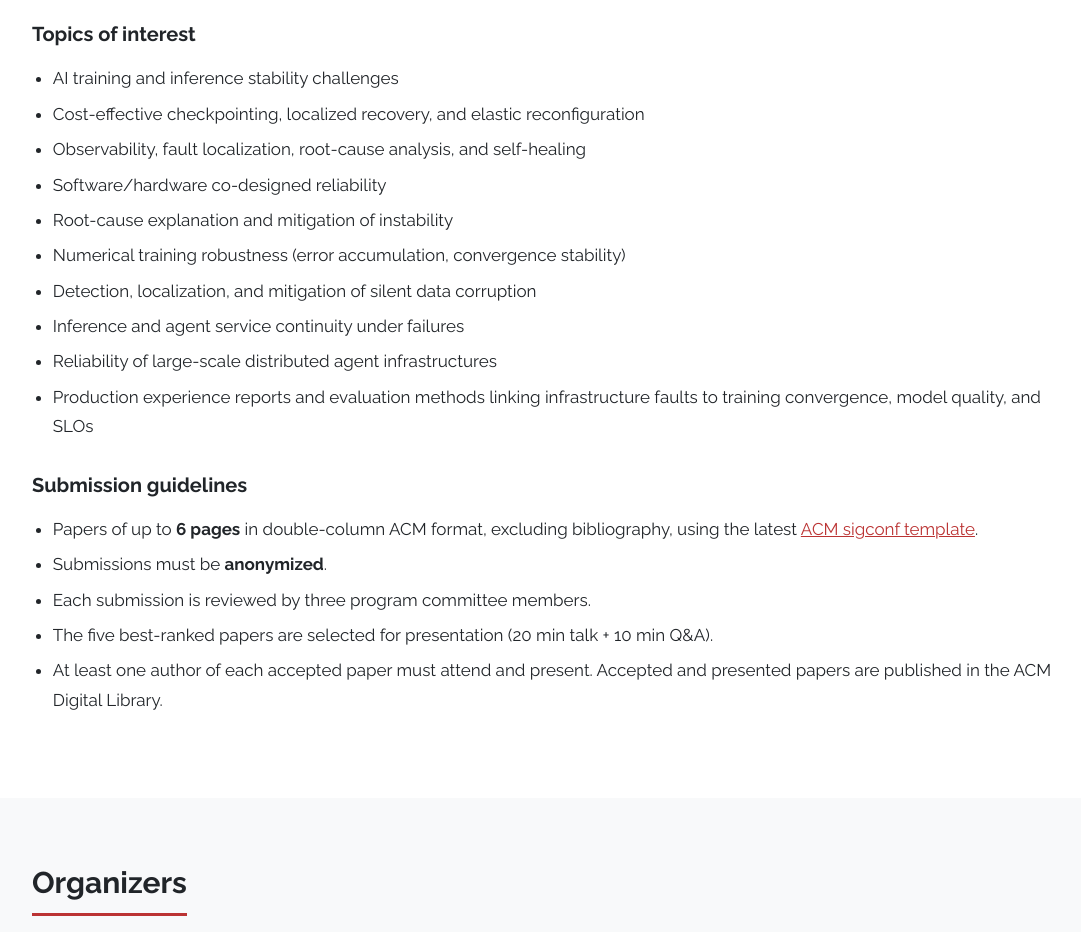
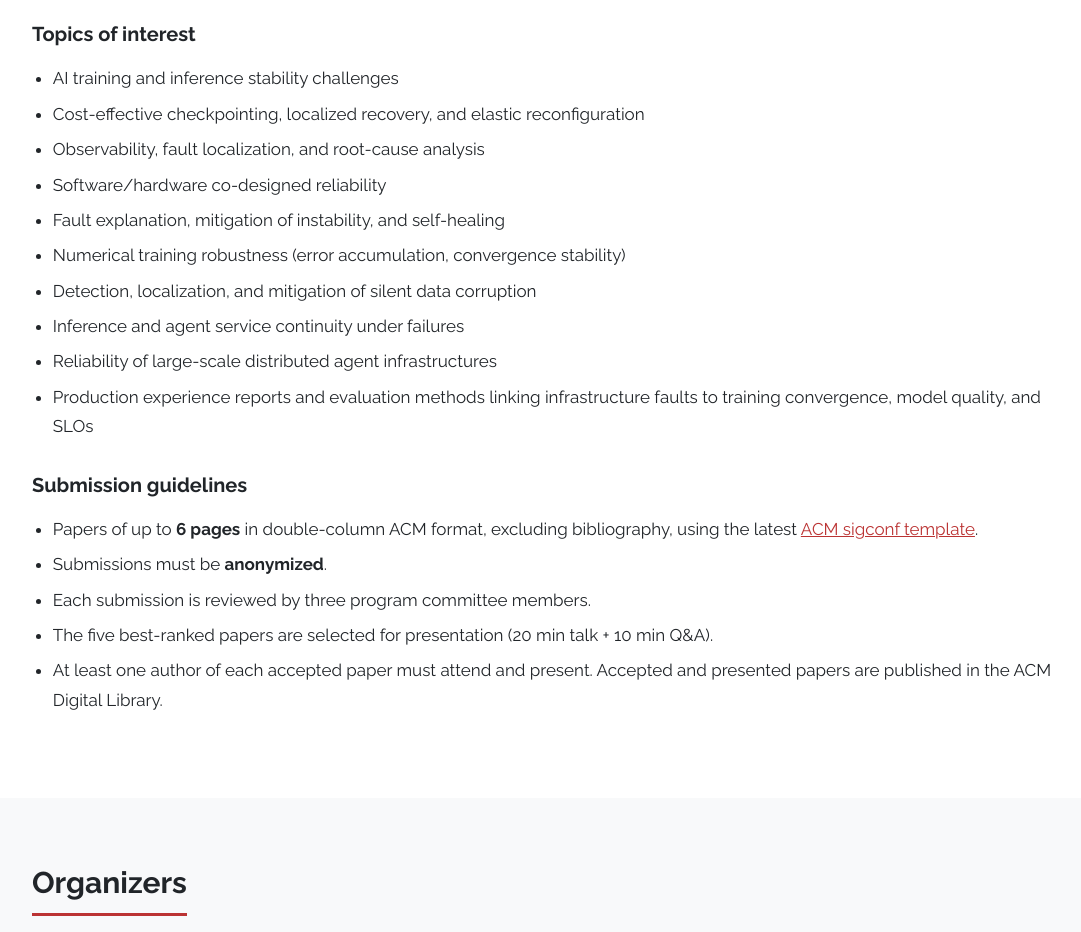
Before and after one commit to dos-group/stride2027, a plain HTML site: page index.html in a window 1280 px wide. Shown: the part 2320-3252 px from the top of the page, without its empty margins (83-1164 px from the left). Drawn offline with Linux system fonts and the light colour scheme.

Commit message:
Simplify topics of interest in index.html
Removed redundant phrases from topics list.

```diff
--- a/index.html
+++ b/index.html
@@ -77,9 +77,9 @@
       <ul>
         <li>AI training and inference stability challenges</li>
         <li>Cost-effective checkpointing, localized recovery, and elastic reconfiguration</li>
-        <li>Observability, fault localization, root-cause analysis, and self-healing</li>
+        <li>Observability, fault localization, and root-cause analysis</li>
         <li>Software/hardware co-designed reliability</li>
-        <li>Root-cause explanation and mitigation of instability</li>
+        <li>Fault explanation, mitigation of instability, and self-healing</li>
         <li>Numerical training robustness (error accumulation, convergence stability)</li>
         <li>Detection, localization, and mitigation of silent data corruption</li>
         <li>Inference and agent service continuity under failures</li>
```
